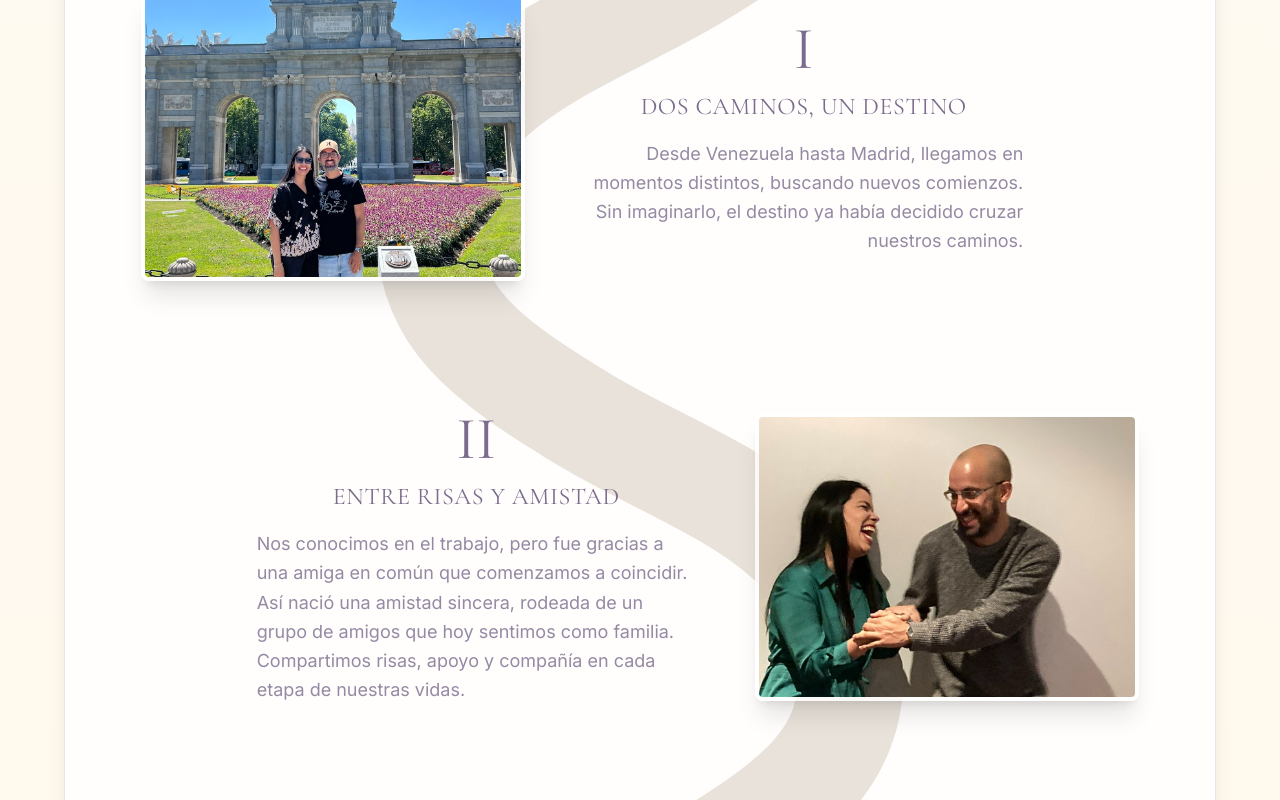
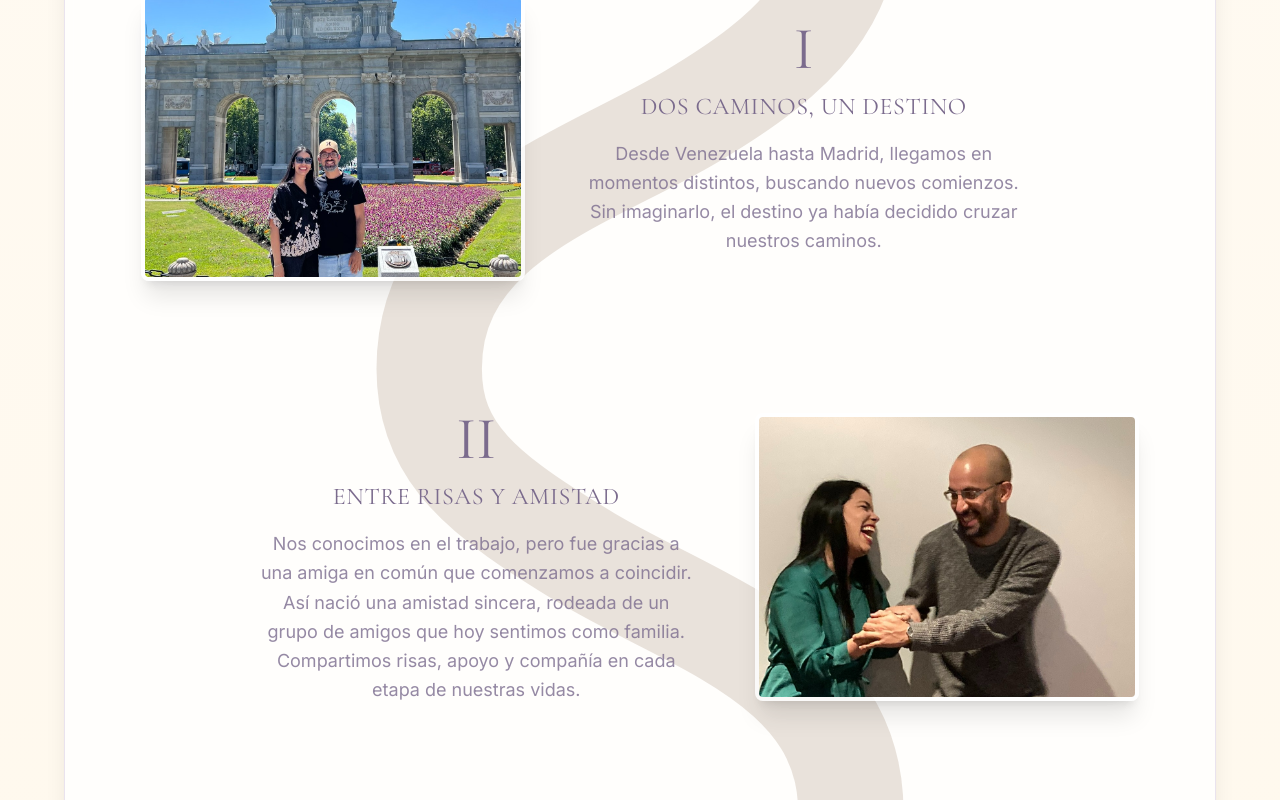
Before and after one commit to EdgarIvanEspinoza/alejandraymauro, a Next.js app: page / in a window 1280 px wide. Shown: the part 1260-2060 px from the top of the page. Built offline with nearby package versions, Linux system fonts and the light colour scheme; no server answers.

Commit message:
Update SVG paths in OurStory component for improved visual flow and adjust text alignment for better readability

```diff
--- a/app/components/OurStory.tsx
+++ b/app/components/OurStory.tsx
@@ -82,17 +82,17 @@ export default function OurStory() {
             preserveAspectRatio="xMidYMid slice"
           >
             <path
-              d="M 700 -50
-                 C 700 80, 650 120, 550 180
-                 C 450 240, 300 280, 300 420
-                 C 300 500, 350 540, 450 600
-                 C 550 660, 700 700, 700 840
-                 C 700 920, 650 960, 550 1020
-                 C 450 1080, 300 1120, 300 1260
-                 C 300 1340, 350 1380, 450 1440
-                 C 550 1500, 700 1540, 700 1680
-                 C 700 1800, 600 1900, 500 2000
-                 C 400 2100, 300 2200, 300 2450"
+              d="M 700 100
+                 C 700 200, 650 250, 550 310
+                 C 450 370, 300 410, 300 550
+                 C 300 630, 350 670, 450 730
+                 C 550 790, 700 830, 700 970
+                 C 700 1050, 650 1090, 550 1150
+                 C 450 1210, 300 1250, 300 1390
+                 C 300 1470, 350 1510, 450 1570
+                 C 550 1630, 700 1670, 700 1810
+                 C 700 1930, 600 2030, 500 2230
+                 "
               stroke="#d4c5b9"
               strokeWidth="100"
               fill="none"
@@ -115,7 +115,7 @@ export default function OurStory() {
                  C 75 900, 90 1000, 75 1150
                  C 60 1300, 75 1400, 75 1550
                  C 75 1700, 90 1800, 75 1950
-                 C 60 2100, 75 2250, 75 2450"
+                 C 60 2100, 75 2250, 75 2250"
               stroke="#d4c5b9"
               strokeWidth="40"
               fill="none"
@@ -167,7 +167,7 @@ export default function OurStory() {
                   <h3 className="text-xl md:text-2xl font-serif text-center text-lavender-dark mb-4 tracking-wide">
                     {chapter.title}
                   </h3>
-                  <p className="text-base md:text-lg text-lavender-dark/80 leading-relaxed">
+                  <p className="text-base md:text-lg text-center text-lavender-dark/80 leading-relaxed">
                     {chapter.content}
                   </p>
                 </div>
```
